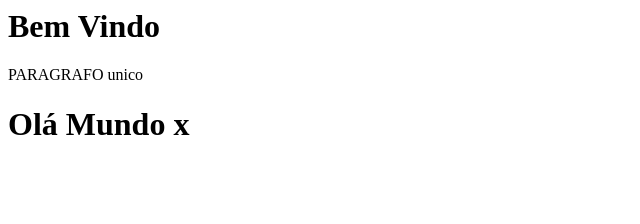
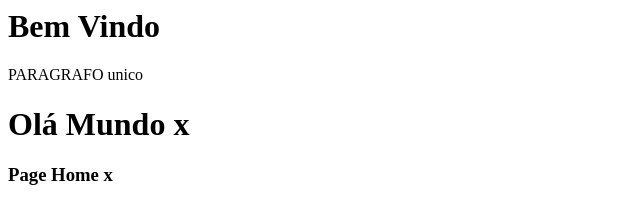
Before and after one commit to volneidba/Curso_Git, a plain HTML site: page index.html in a window 1280 px wide. Shown: the whole page, without its empty margins (0-640 px from the left). Drawn offline with Linux system fonts and the light colour scheme.

Commit message:
new home

```diff
--- a/index.html
+++ b/index.html
@@ -1,3 +1,4 @@
 <h1> Bem Vindo</h1>
 <P> PARAGRAFO unico</P>
 <h1> Olá Mundo x</h1>
+<h3> Page Home x</h>
```
